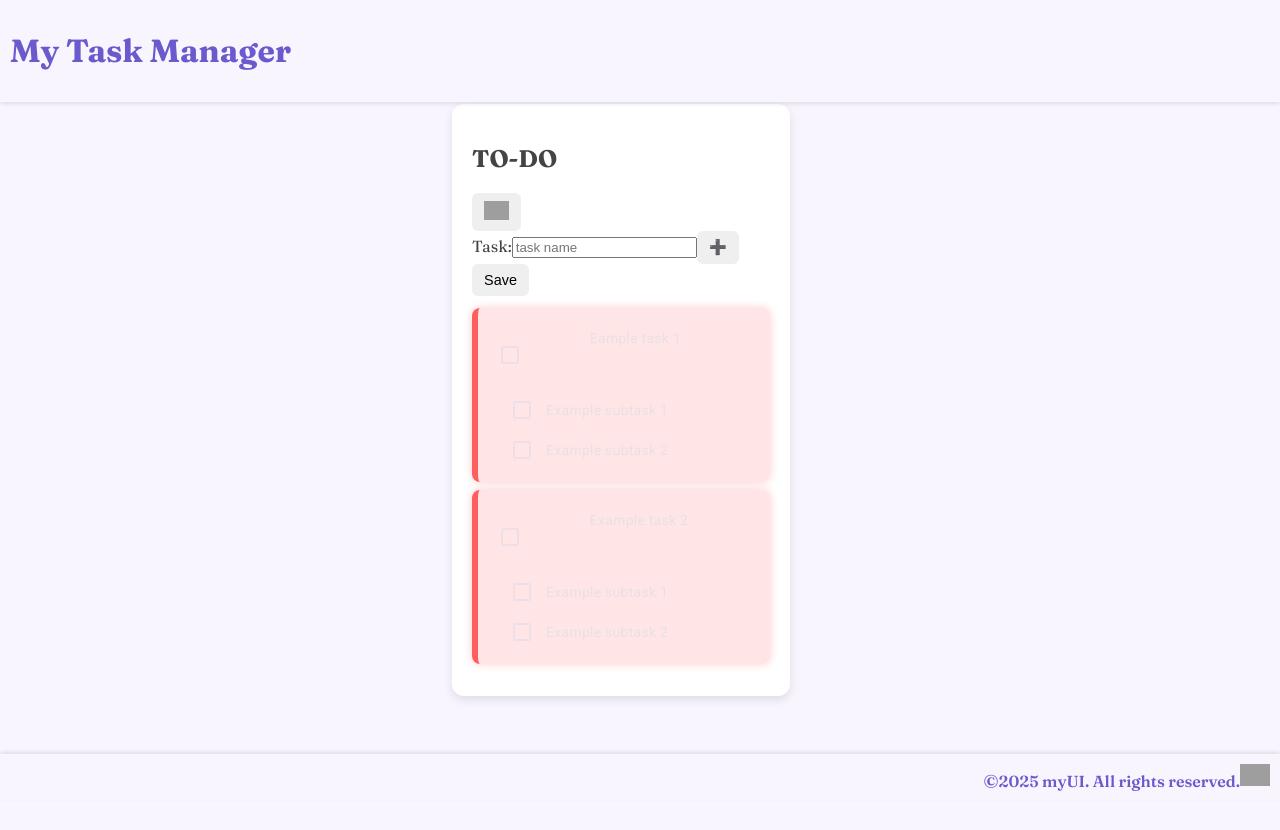
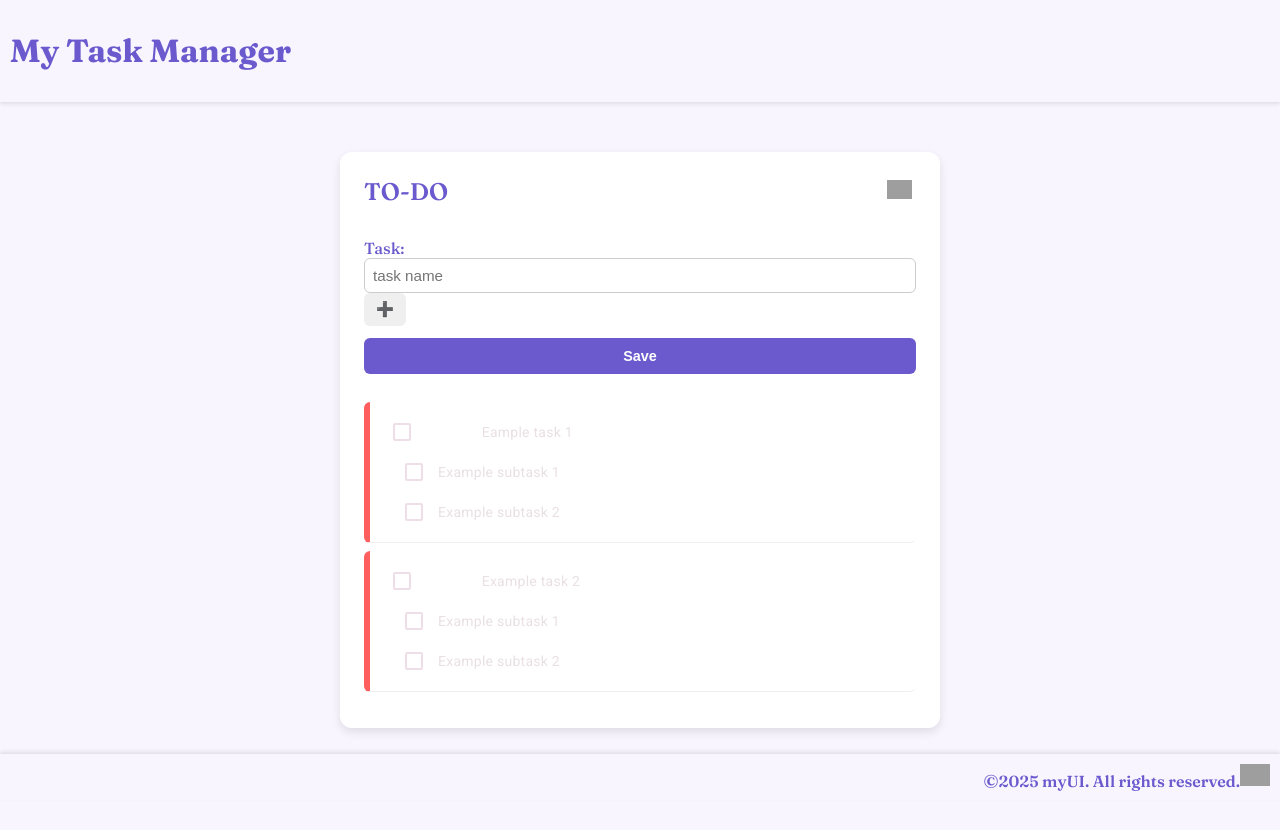
Before and after one commit to AlinesCodeFiWorks/AngularProject, an Angular app in the folder my-task-manager/: page / in a window 1280 px wide. Shown: the top 830 px of the page. Before the commit the page ends 800 px from the top, so only its background shows below. Built offline with nearby package versions, Linux system fonts and the light colour scheme; grey boxes are pictures that could not be loaded.

Commit message:
Refactor styles and templates: update form layouts, enhance button styles, and remove unused user feedback component for improved UI consistency.

```diff
--- a/my-task-manager/src/app/share-to-do-list/share-to-do-list.component.css
+++ b/my-task-manager/src/app/share-to-do-list/share-to-do-list.component.css
@@ -1,19 +1,29 @@
-form {
-  position: fixed;
-  top: 30%;
-  left: 50%;
-  transform: translate(-50%, -50%);
-  background-color: #fff;
+:host {
+  display: block;
   padding: 16px;
-  border: 2px solid #ccc;
-  border-radius: 8px;
-  box-shadow: 0 4px 10px rgba(0, 0, 0, 0.1);
-  z-index: 1000;
+  max-width: 400px;
+  width: 100%;
 }
 
-form input,
-form button {
-  display: block;
-  margin: 8px 0;
-  width: 100%;
+form {
+  display: flex;
+  flex-direction: column;
+  gap: 12px;
 }
+
+input {
+  padding: 8px;
+  font-size: 0.95rem;
+  border: 1px solid #ccc;
+  border-radius: 6px;
+}
+
+button[type="submit"] {
+  background-color: #6a5acd;
+  color: white;
+  font-weight: 600;
+  padding: 10px 16px;
+  border: none;
+  border-radius: 6px;
+  cursor: pointer;
+}
--- a/my-task-manager/src/app/task-form/task-form.component.css
+++ b/my-task-manager/src/app/task-form/task-form.component.css
@@ -0,0 +1,37 @@
+form {
+  display: flex;
+  flex-direction: column;
+  gap: 12px;
+  padding: 16px 0;
+}
+
+label {
+  font-weight: 500;
+  color: #6a5acd;
+  margin-bottom: 4px;
+}
+
+input,
+textarea {
+  padding: 8px;
+  font-size: 0.95rem;
+  border: 1px solid #ccc;
+  border-radius: 6px;
+  width: 100%;
+  box-sizing: border-box;
+}
+
+button[type="submit"] {
+  background-color: #6a5acd;
+  color: white;
+  font-weight: 600;
+  border: none;
+  border-radius: 6px;
+  padding: 10px 16px;
+  cursor: pointer;
+  transition: background 0.2s ease-in-out;
+}
+
+button[type="submit"]:hover {
+  background-color: #5741c4;
+}
--- a/my-task-manager/src/app/to-do-list/to-do-list.component.css
+++ b/my-task-manager/src/app/to-do-list/to-do-list.component.css
@@ -12,15 +12,47 @@ ul {
 }
 
 .to-do-list-container {
-  width: 90%;
-  max-width: 800px;
-  max-height: 100vh;
+  width: clamp(600px, 80%, 1200px);
+  max-width: 1100px;
+  max-height: none;
+  min-width: 600px;
   background: #fff;
-  padding: 20px;
+  margin: 40px auto;
+  padding: 24px;
   border-radius: 12px;
   box-shadow: 0 4px 10px rgba(0, 0, 0, 0.1);
-  overflow-y: auto;
+  overflow-y: visible;
   box-sizing: border-box;
+}
+
+.to-do-header {
+  display: flex;
+  justify-content: space-between;
+  align-items: center;
+  margin-bottom: 16px;
+}
+
+.to-do-header h2 {
+  margin: 0;
+  font-size: 1.5rem;
+}
+
+.to-do-header button {
+  background: none;
+  border: none;
+  cursor: pointer;
+  padding: 4px;
+}
+
+.task-section > li {
+  padding: 10px 12px;
+  border-bottom: 1px solid #eee;
+  border-radius: 6px;
+  margin-bottom: 8px;
+}
+
+mat-checkbox {
+  font-size: 1rem;
 }
 
 .inline-edit {
@@ -65,9 +97,9 @@ li:hover .delete-subtask-button {
   font-style: italic;
   margin-top: 4px;
 }
+
 /* omg this turned out so dramatic - I love it lol */
 .task-date.overdue {
-  background-color: #ffe5e5;
   border-left: 4px solid #ff5e5e;
   color: #d40000;
   font-weight: bold;
@@ -82,17 +114,14 @@ li:hover .delete-subtask-button {
 .task-date.overdue:hover {
   transform: scale(1.05) rotate(-1deg);
   box-shadow: 0 0 10px rgba(255, 0, 0, 0.5);
-  background-color: #ffdada;
   cursor: pointer;
 }
 
 li.overdue {
-  background-color: #ffe5e5; /* soft but dramatic pink */
   border-left: 6px solid #ff5e5e;
   padding: 12px;
   border-radius: 8px;
   margin-bottom: 8px;
-  box-shadow: 0 0 10px rgba(255, 0, 0, 0.2);
   animation: shake 0.3s ease-in-out;
 }
 
--- a/my-task-manager/src/app/to-do-list/to-do-list.component.html
+++ b/my-task-manager/src/app/to-do-list/to-do-list.component.html
@@ -1,9 +1,10 @@
 <div class="to-do-list-container">
+  <div class="to-do-header">
   <h2>TO-DO</h2>
   <button (click)="openShareDialog()">
     <img src="https://static-00.iconduck.com/assets.00/email-icon-256x203-zt992cix.png" alt="Email to-do list" width="25px" />
   </button>
-
+</div>
   <ng-content select="app-task-form"></ng-content>
   <section class="to-do-list-section">
     <span class="task-section">
@@ -83,7 +84,7 @@
 
             </mat-checkbox>
           </li>
-          }@empty{No subtasks available.}
+          }
       </li>
       }@empty{No tasks available.}
     </span>
--- a/my-task-manager/src/app/user-feedback/user-feedback.component.css
+++ /dev/null
@@ -1,3 +0,0 @@
-mat-form-field {
-  margin-right: 12px;
-}
--- a/my-task-manager/src/styles.css
+++ b/my-task-manager/src/styles.css
@@ -15,6 +15,7 @@ body {
   justify-content: center;
   align-items: center;
   min-height: 100vh;
+  padding: 40px 20px;
 }
 
 .fraunces-font {
@@ -23,6 +24,13 @@ body {
   font-weight: 200;
   font-style: normal;
   font-variation-settings: "SOFT" 0, "WONK" 0;
+}
+
+h2 {
+  font-weight: 600;
+  font-size: 1.5rem;
+  color: #6a5acd;
+  margin-bottom: 16px;
 }
 
 button {
```
Also changed, not shown: my-task-manager/src/app/user-feedback/user-feedback.component.html (deleted, +0 -25 lines), my-task-manager/src/app/user-feedback/user-feedback.component.ts (deleted, +0 -30 lines).
